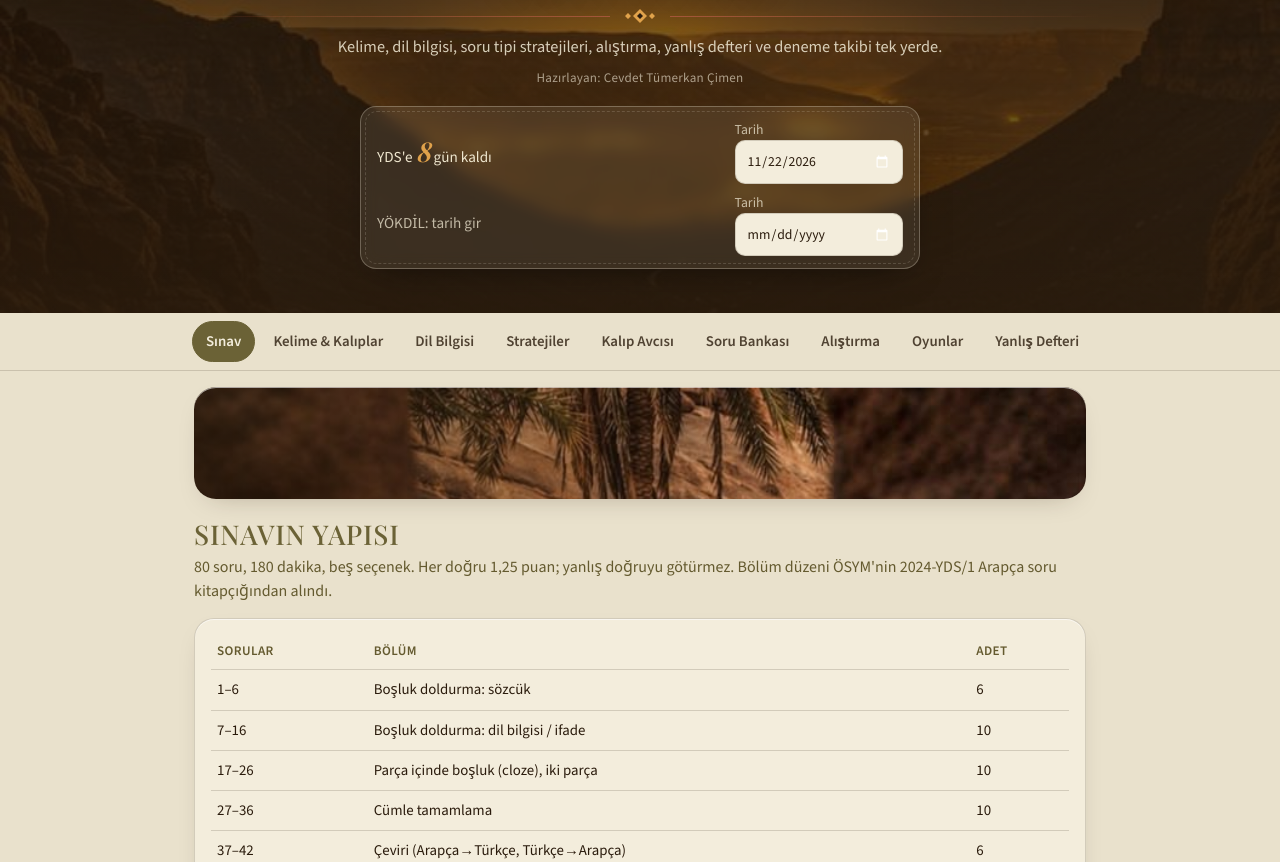
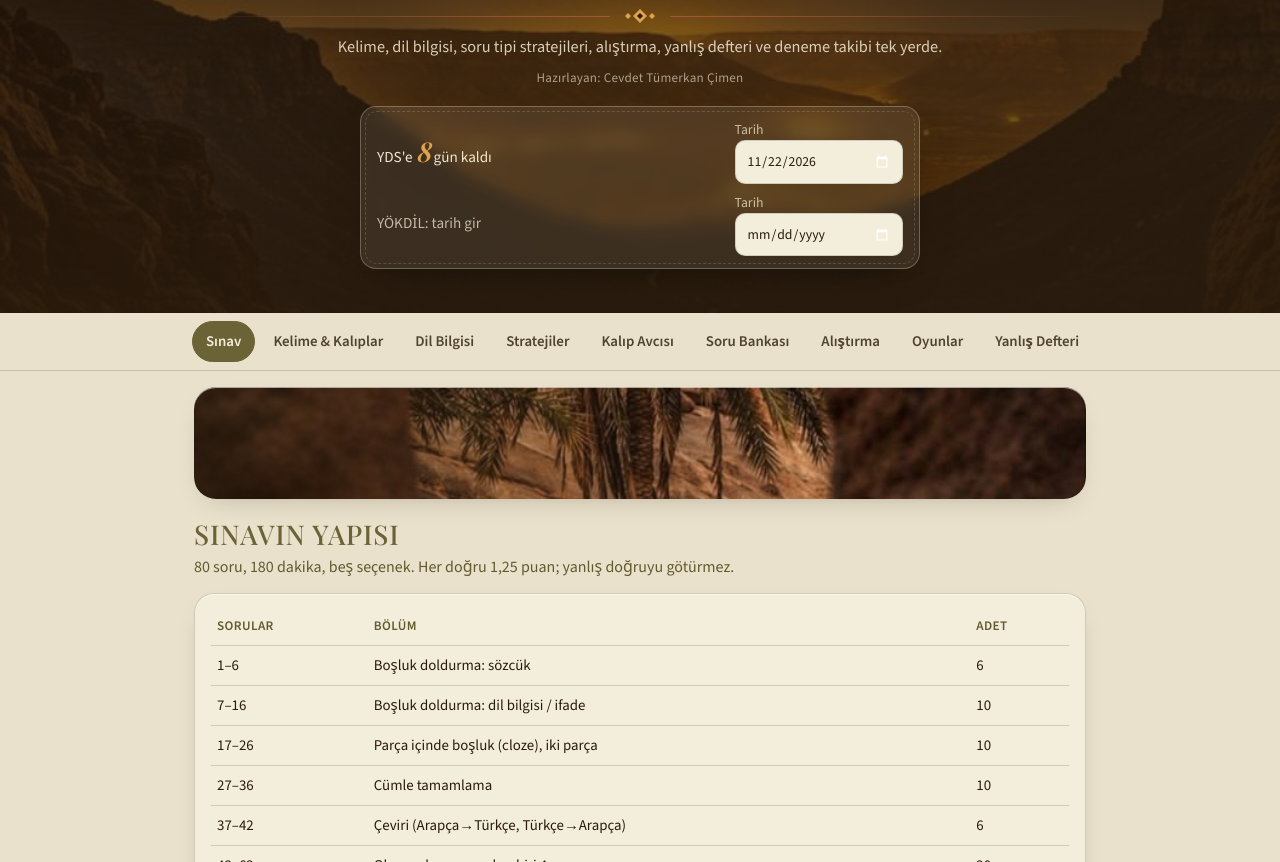
Before and after one commit to tumerkancimen/yds-yokdil-arapca, a plain HTML site: page index.html in a window 1280 px wide. Shown: the part 238-1100 px from the top of the page. Drawn offline with nearby package versions, Linux system fonts and the light colour scheme; a web font is replaced by a local one.

Commit message:
Sınav yapısı: kaynak cümlesi kaldırıldı
Co-Authored-By: Claude Sonnet 5.5 <noreply@anthropic.com>
Claude-Session: https://claude.ai/code/session_012yDXTyj3zQ7UNqvP8PWNAn

```diff
--- a/index.html
+++ b/index.html
@@ -309,7 +309,7 @@ button.btn:hover,a.btn:hover{background:var(--accent-2);border-color:var(--accen
 <!-- SINAV -->
 <section class="view" id="v-sinav">
   <h2>Sınavın yapısı</h2>
-  <p class="lead">80 soru, 180 dakika, beş seçenek. Her doğru 1,25 puan; yanlış doğruyu götürmez. Bölüm düzeni ÖSYM'nin 2024-YDS/1 Arapça soru kitapçığından alındı.</p>
+  <p class="lead">80 soru, 180 dakika, beş seçenek. Her doğru 1,25 puan; yanlış doğruyu götürmez.</p>
   <div class="card">
     <table>
       <thead><tr><th>Sorular</th><th>Bölüm</th><th class="num">Adet</th></tr></thead>
```
